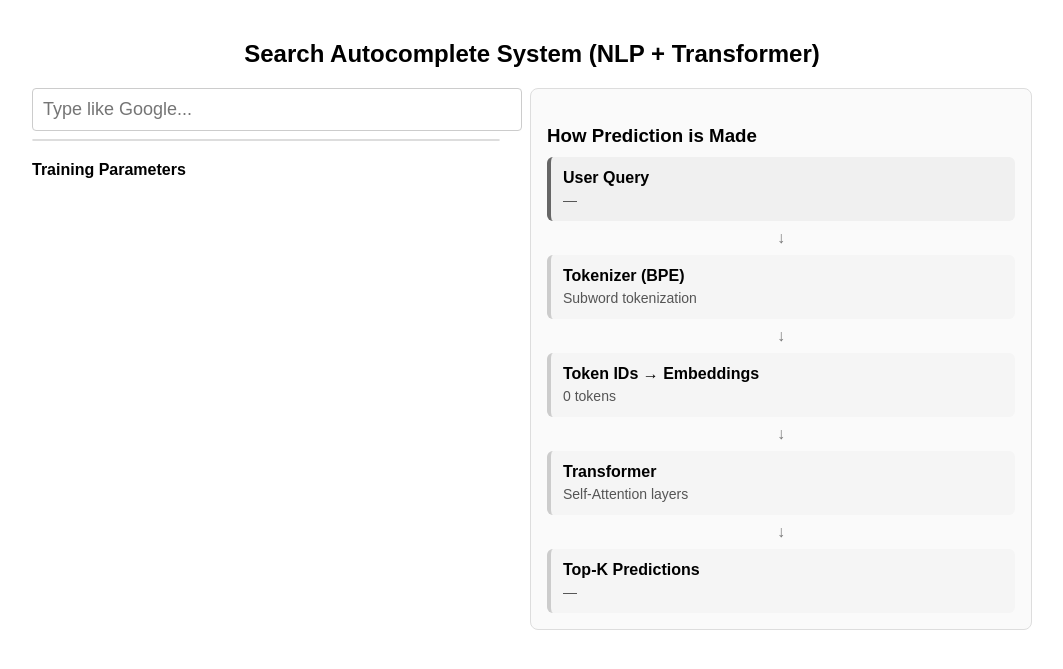
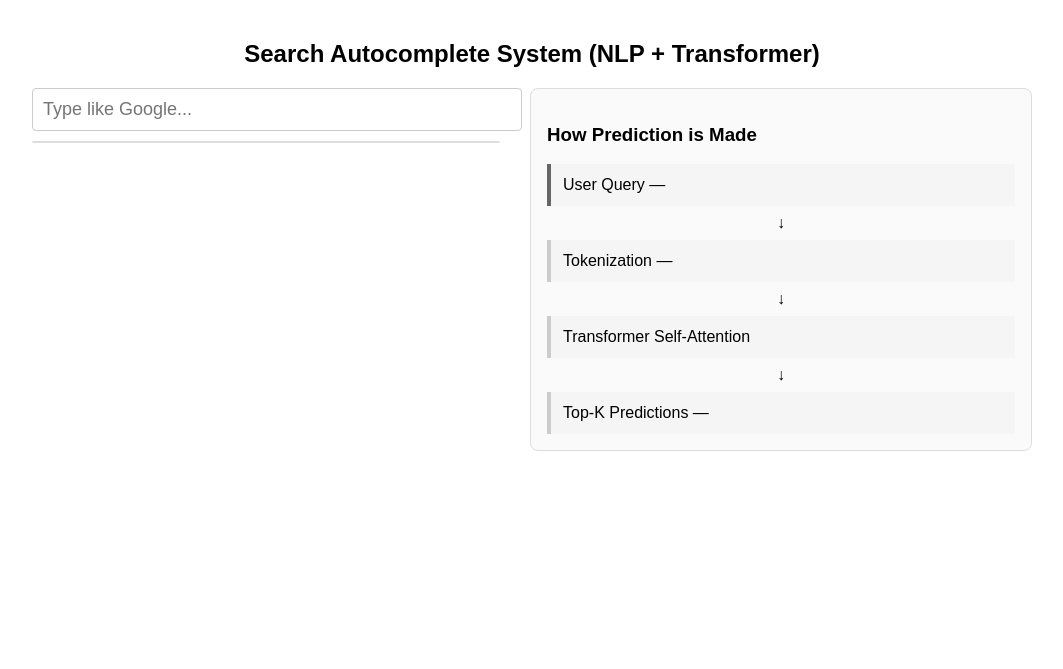
Before and after one commit to Aishwar1/Search-Autocomplete-System, a Flask app: page / in a window 1280 px wide. Shown: the top 669 px of the page, without its empty margins (108-1171 px from the left). Run offline with Flask 3, Linux system fonts and the light colour scheme; data that the repository does not hold is empty.

Commit message:
done for the good

```diff
--- a/nlp_project/app.py
+++ b/nlp_project/app.py
@@ -6,22 +6,25 @@ import os
 app = Flask(__name__)
 
 BASE_DIR = os.path.dirname(os.path.abspath(__file__))
+METRICS_PATH = os.path.join(BASE_DIR, "model", "metrics.json")
+
 
 @app.route("/")
 def home():
     return render_template("index.html")
 
+
 @app.route("/predict", methods=["POST"])
 def predict():
-    data = request.get_json()
-    query = data.get("query", "")
-    return jsonify({"suggestions": autocomplete(query)})
+    query = request.json.get("query", "")
+    return jsonify(autocomplete(query))
+
 
 @app.route("/metrics")
 def metrics():
-    metrics_path = os.path.join(BASE_DIR, "model", "metrics.json")
-    with open(metrics_path) as f:
+    with open(METRICS_PATH) as f:
         return jsonify(json.load(f))
+
 
 if __name__ == "__main__":
     app.run(debug=True)
--- a/nlp_project/static/script.js
+++ b/nlp_project/static/script.js
@@ -1,29 +1,26 @@
 const input = document.getElementById("search");
 const results = document.getElementById("results");
 
-// Flow elements (RIGHT PANEL)
 const flowQuery = document.getElementById("flow-query");
 const flowTokens = document.getElementById("flow-tokens");
 const flowOutput = document.getElementById("flow-output");
 
-// -----------------------------
-// Autocomplete + Live Flow
-// -----------------------------
-let debounceTimer;
+// ==============================
+// Autocomplete + Explainability
+// ==============================
+let debounce;
 
 input.addEventListener("input", () => {
-  clearTimeout(debounceTimer);
+  clearTimeout(debounce);
 
-  debounceTimer = setTimeout(async () => {
+  debounce = setTimeout(async () => {
     const query = input.value.trim();
-
-    // ---- LIVE FLOW UPDATE ----
-    flowQuery.innerHTML = `User Query<br><small>${query || "—"}</small>`;
-    flowTokens.innerHTML = `Token IDs → Embeddings<br><small>${query ? query.split(" ").length : 0} tokens</small>`;
-    flowOutput.innerHTML = `Top-K Predictions<br><small>—</small>`;
 
     if (query.length < 3) {
       results.innerHTML = "";
+      flowQuery.querySelector(".step-desc").innerText = "—";
+      flowTokens.querySelector(".step-desc").innerText = "0 tokens";
+      flowOutput.querySelector(".step-desc").innerText = "—";
       return;
     }
 
@@ -35,55 +32,42 @@ input.addEventListener("input", () => {
 
     const data = await res.json();
 
-    // Autocomplete results
+    // ---------- Pipeline ----------
+    flowQuery.querySelector(".step-desc").innerText = query;
+
+    // Clean GPT-2 tokens (remove Ġ)
+    flowTokens.querySelector(".step-desc").innerHTML =
+      data.tokens
+        .map((t, i) => {
+          const clean = t.replace("Ġ", " ");
+          return i >= data.tokens.length - 2
+            ? `<span class="highlight">${clean}</span>`
+            : clean;
+        })
+        .join("");
+
+    flowOutput.querySelector(".step-desc").innerText =
+      `${data.suggestions.length} predictions`;
+
+    // ---------- Results ----------
     results.innerHTML = "";
+
     data.suggestions.forEach(s => {
+      const percent = (s.confidence * 100).toFixed(1);
+
       const li = document.createElement("li");
-      li.textContent = s;
+      li.innerHTML = `
+        <div class="suggestion-row">
+          <span>${s.text}</span>
+          <span class="confidence-label">${percent}%</span>
+        </div>
+        <div class="bar">
+          <div class="fill" style="width:${percent}%"></div>
+        </div>
+      `;
+
       results.appendChild(li);
     });
 
-    // Update final step
-    flowOutput.innerHTML =
-      `Top-K Predictions<br><small>${data.suggestions.length} suggestions</small>`;
-
   }, 300);
 });
-
-// -----------------------------
-// Training Metrics Visualization
-// -----------------------------
-fetch("/metrics")
-  .then(res => res.json())
-  .then(data => {
-    const ctx = document.getElementById("metricsChart").getContext("2d");
-
-    new Chart(ctx, {
-      type: "bar",
-      data: {
-        labels: ["Epochs", "Batch Size", "Learning Rate"],
-        datasets: [{
-          data: [data.epochs, data.batch_size, data.learning_rate],
-          backgroundColor: ["#4CAF50", "#2196F3", "#FFC107"]
-        }]
-      },
-      options: {
-      responsive: false,
-      plugins: {
-        legend: { display: false }
-      },
-      scales: {
-        x: {
-          ticks: {
-            autoSkip: false,
-            maxRotation: 0,
-            minRotation: 0
-          }
-        },
-        y: {
-          beginAtZero: true
-        }
-      }
-    }
-    });
-  });
--- a/nlp_project/static/style.css
+++ b/nlp_project/static/style.css
@@ -4,65 +4,55 @@ body {
   max-width: 1000px;
   margin: auto;
   padding: 20px;
-  background-color: #ffffff;
 }
 
 h2 {
   text-align: center;
-  margin-bottom: 20px;
 }
 
-h3, h4 {
-  margin-top: 20px;
-  margin-bottom: 10px;
-  font-weight: 600;
-}
-
-/* ---------- Two Column Layout ---------- */
 .main-container {
   display: flex;
   gap: 30px;
-  margin-top: 20px;
 }
 
-.left-panel {
+/* ---------- Panels ---------- */
+.left-panel,
+.right-panel {
   flex: 1;
 }
 
 .right-panel {
-  flex: 1;
   border: 1px solid #ddd;
   padding: 16px;
   border-radius: 8px;
   background-color: #fafafa;
 }
 
-/* ---------- Search Input ---------- */
+/* ---------- Search ---------- */
 input {
   width: 100%;
   padding: 10px;
   font-size: 18px;
   border: 1px solid #ccc;
   border-radius: 4px;
-  outline: none;
 }
 
 input:focus {
+  outline: none;
   border-color: #4285f4;
 }
 
-/* ---------- Autocomplete Results ---------- */
+/* ---------- Results ---------- */
 ul {
   list-style: none;
   padding: 0;
-  margin-top: 8px;
+  margin-top: 10px;
   border: 1px solid #ddd;
   border-radius: 4px;
 }
 
 li {
   padding: 8px;
-  cursor: pointer;
   border-bottom: 1px solid #eee;
 }
 
@@ -70,55 +60,64 @@ li:last-child {
   border-bottom: none;
 }
 
-li:hover {
-  background-color: #f1f1f1;
+/* ---------- Confidence UI ---------- */
+.suggestion-row {
+  display: flex;
+  justify-content: space-between;
+  font-size: 14px;
 }
 
-/* ---------- Metrics Chart ---------- */
-canvas {
-  margin-top: 10px;
+.confidence-label {
+  font-size: 12px;
+  color: #555;
 }
 
-/* =================================================
-   Prediction Pipeline (RIGHT PANEL)
-   ================================================= */
+.bar {
+  height: 6px;
+  background: #eee;
+  margin-top: 4px;
+  border-radius: 3px;
+  overflow: hidden;
+}
 
-/* Container */
+.fill {
+  height: 100%;
+  background: #4285f4;
+}
+
+
+/* ---------- Training Chart ---------- */
+
+#metricsChart {
+  width: 100%;
+  height: 200px;
+  margin-top: 12px;
+}
+
+/* ---------- Pipeline ---------- */
 .pipeline {
   display: flex;
   flex-direction: column;
   gap: 8px;
 }
 
-/* Step box */
 .pipeline-step {
   padding: 12px;
-  border-radius: 6px;
-  background-color: #f5f5f5;
+  background: #f5f5f5;
   border-left: 4px solid #ccc;
 }
 
-/* Active step (SUBTLE, not blue-heavy) */
 .pipeline-step.active {
   border-left-color: #666;
-  background-color: #f0f0f0;
 }
 
-/* Title + description */
-.step-title {
-  display: block;
-  font-weight: 600;
-  margin-bottom: 4px;
+.pipeline-arrow {
+  text-align: center;
 }
 
-.step-desc {
-  font-size: 14px;
-  color: #555;
+/* ---------- Token Highlight ---------- */
+.highlight {
+  background: #e8f0fe;
+  padding: 2px 4px;
+  border-radius: 3px;
 }
-
-/* Arrows */
-.pipeline-arrow {
-  text-align: center;
-  font-size: 16px;
-  color: #777;
-}
--- a/nlp_project/templates/index.html
+++ b/nlp_project/templates/index.html
@@ -4,10 +4,7 @@
   <meta charset="UTF-8">
   <title>Search Autocomplete (LLM)</title>
 
-  <!-- Chart.js -->
   <script src="https://cdn.jsdelivr.net/npm/chart.js"></script>
-
-  <!-- Styles -->
   <link rel="stylesheet" href="/static/style.css">
 </head>
 
@@ -17,28 +14,18 @@
 
 <div class="main-container">
 
-    <!-- LEFT SIDE -->
+  <!-- LEFT -->
   <div class="left-panel">
-
-      <!-- Search -->
     <input id="search" placeholder="Type like Google..." />
-
-      <!-- Results -->
     <ul id="results"></ul>
-
-      <!-- Training Graph -->
-      <h4>Training Parameters</h4>
-      <canvas id="metricsChart" width="250" height="120"></canvas>
 
   </div>
 
-    <!-- RIGHT SIDE -->
+  <!-- RIGHT -->
   <div class="right-panel">
-
     <h3>How Prediction is Made</h3>
 
     <div class="pipeline">
-
       <div class="pipeline-step active" id="flow-query">
         <span class="step-title">User Query</span>
         <span class="step-desc">—</span>
@@ -46,23 +33,16 @@
 
       <div class="pipeline-arrow">↓</div>
 
-        <div class="pipeline-step">
-          <span class="step-title">Tokenizer (BPE)</span>
-          <span class="step-desc">Subword tokenization</span>
-        </div>
-
-        <div class="pipeline-arrow">↓</div>
-
       <div class="pipeline-step" id="flow-tokens">
-          <span class="step-title">Token IDs → Embeddings</span>
-          <span class="step-desc">0 tokens</span>
+        <span class="step-title">Tokenization</span>
+        <span class="step-desc">—</span>
       </div>
 
       <div class="pipeline-arrow">↓</div>
 
       <div class="pipeline-step">
         <span class="step-title">Transformer</span>
-          <span class="step-desc">Self-Attention layers</span>
+        <span class="step-desc">Self-Attention</span>
       </div>
 
       <div class="pipeline-arrow">↓</div>
@@ -71,13 +51,11 @@
         <span class="step-title">Top-K Predictions</span>
         <span class="step-desc">—</span>
       </div>
-
     </div>
-
+  </div>
 
 </div>
 
 <script src="/static/script.js"></script>
-
 </body>
 </html>
```
Also changed, not shown: nlp_project/model/inference.py (+53 -14 lines), nlp_project/model/train.py (+21 -17 lines). Lines whose indentation alone changed are shown as unchanged.
